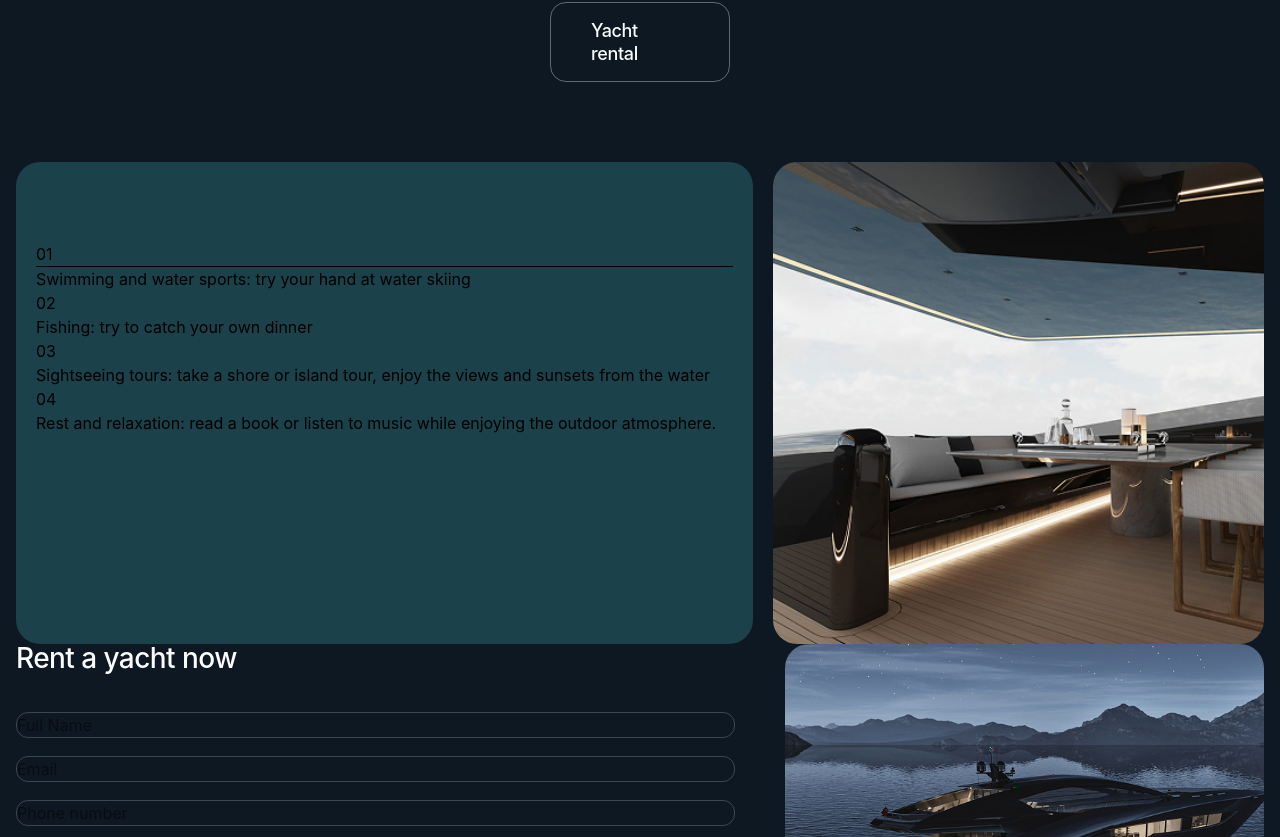
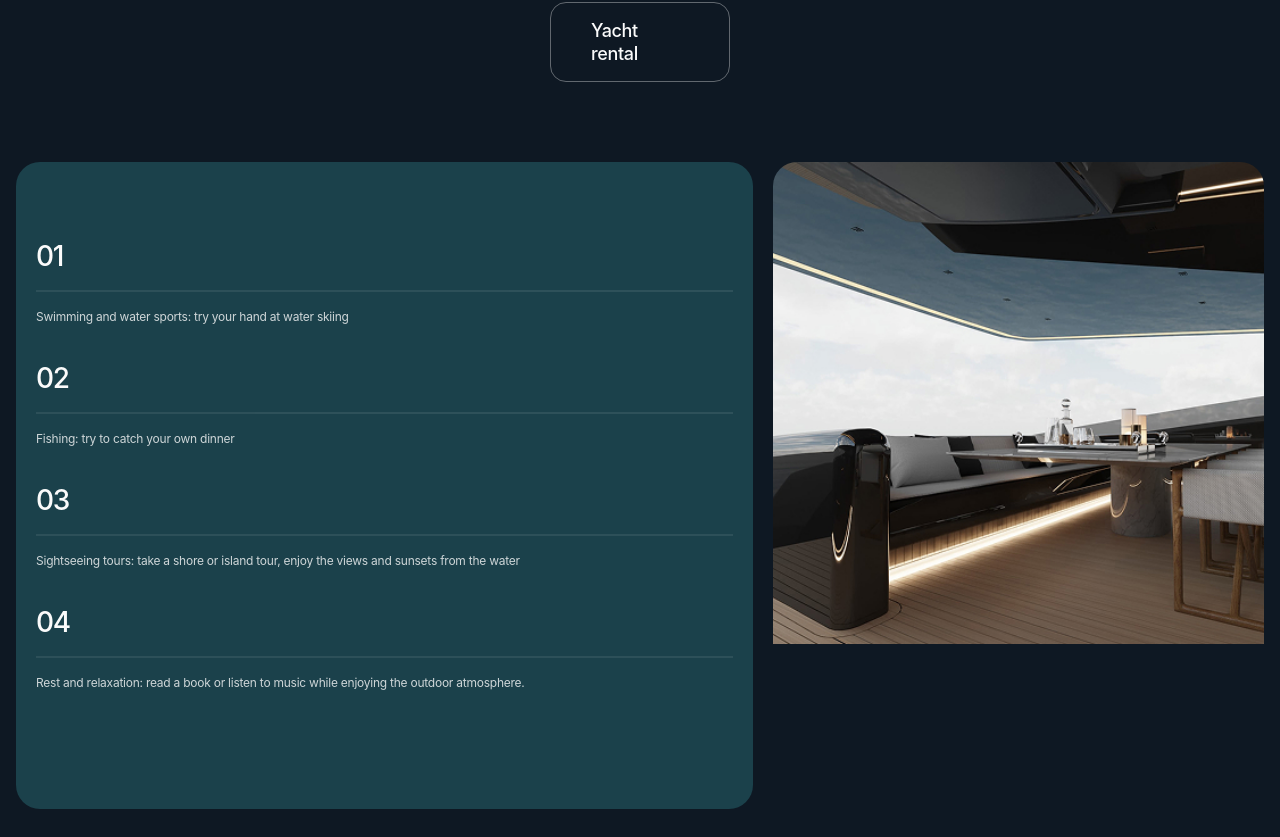
Before and after one commit to EugeneLevkovych/react-yacht-rental, a React (Vite) app: page / in a window 1280 px wide. Shown: the part 3063-3900 px from the top of the page. Built offline with nearby package versions, Linux system fonts and the light colour scheme.

Commit message:
add counter text

```diff
--- a/src/components/Advantages.jsx
+++ b/src/components/Advantages.jsx
@@ -9,26 +9,24 @@ import advYachtMax2 from '../assets/advantages-img/advantages-max@2x.jpg';
 
 export default function Advantages() {
   return (
-    <div className="container flex flex-wrap xl:flex-nowrap gap-5 px-4 mx-auto">
-      <ol className="w-full xl:w-3/5 rounded-3xl bg-turquoise-blue1 px-5 py-20">
-        <li>
-          <p className="border-b">01</p>
-          <p>Swimming and water sports: try your hand at water skiing</p>
+    <div className="container flex flex-wrap xl:flex-nowrap gap-5 px-4 mx-auto mb-20">
+      <ol className="my-counter w-full xl:w-3/5 rounded-3xl bg-turquoise-blue1 [&_p]:counter-text px-5 py-20">
+        <li className="before:counter">
+          <p className="">
+            Swimming and water sports: try your hand at water skiing
+          </p>
         </li>
-        <li>
-          <p>02</p>
-          <p>Fishing: try to catch your own dinner</p>
+        <li className="before:counter">
+          <p className="">Fishing: try to catch your own dinner</p>
         </li>
-        <li>
-          <p>03</p>
-          <p>
+        <li className="before:counter">
+          <p className="">
             Sightseeing tours: take a shore or island tour, enjoy the views and
             sunsets from the water{' '}
           </p>
         </li>
-        <li>
-          <p>04</p>
-          <p>
+        <li className="before:counter">
+          <p className="">
             Rest and relaxation: read a book or listen to music while enjoying
             the outdoor atmosphere.
           </p>
--- a/src/index.css
+++ b/src/index.css
@@ -44,3 +44,30 @@ body {
 @utility my-let-spacing3 {
   letter-spacing: -0.04em;
 }
+
+@utility my-counter {
+  counter-reset: my-counter;
+}
+
+@utility counter {
+  counter-increment: my-counter;
+  content: counter(my-counter, decimal-leading-zero);
+  font-weight: 500;
+  font-size: 28px;
+  line-height: 1;
+  letter-spacing: -0.05em;
+  text-transform: uppercase;
+  color: #fbfbfb;
+}
+
+@utility counter-text {
+  padding-top: 18px;
+  padding-bottom: 40px;
+  margin-top: 18px;
+  font-size: 12px;
+  line-height: 1.16;
+  letter-spacing: -0.02em;
+  opacity: 0.8;
+  color: #fbfbfb;
+  border-top: 2px solid rgba(251, 251, 251, 0.1);
+}
```
